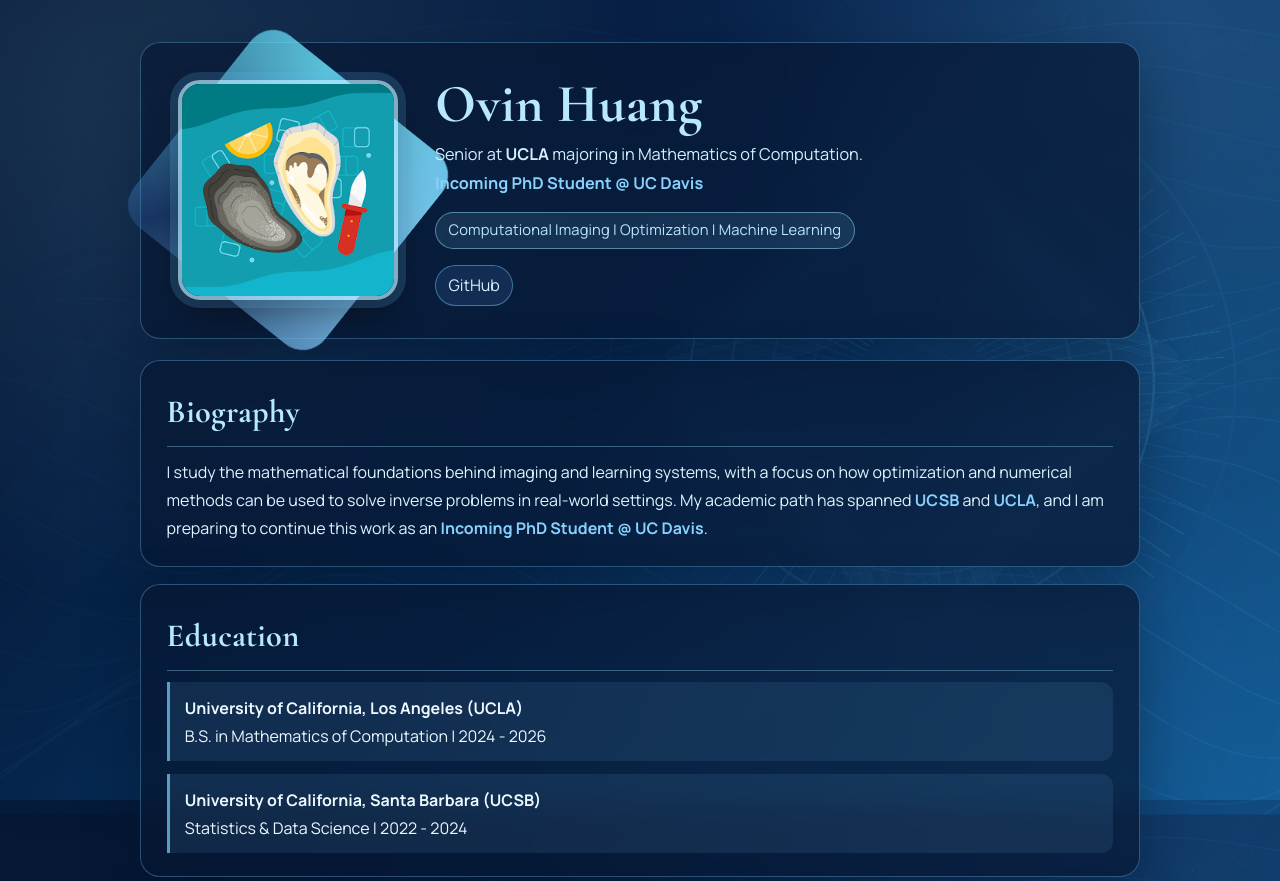
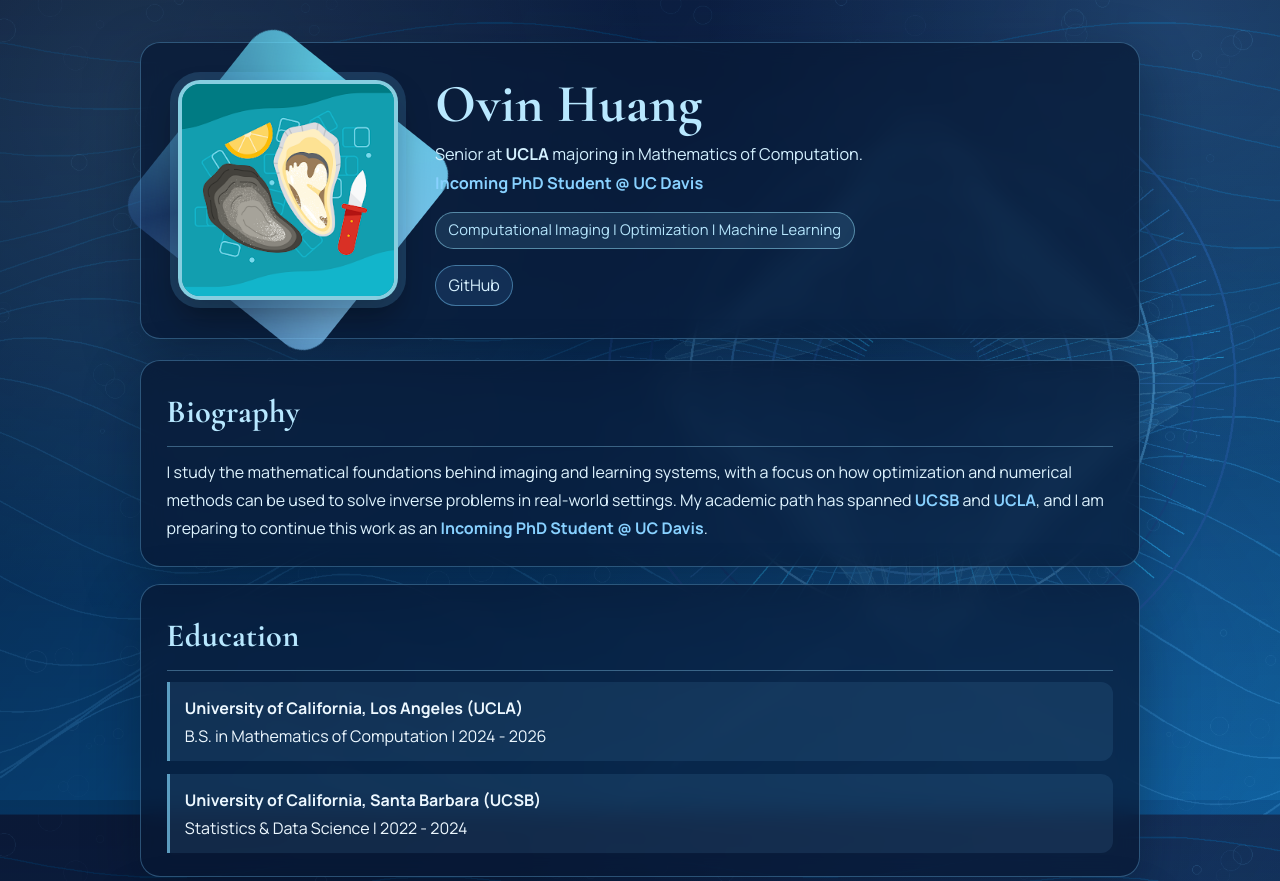
Before and after one commit to Ovin233/Ovin233.github.io, a plain HTML site: page index.html in a window 1280 px wide. Shown: the top 881 px of the page. Drawn offline with nearby package versions, Linux system fonts and the light colour scheme.

Commit message:
Force-refresh avatar and strengthen visible background styling

```diff
--- a/index.html
+++ b/index.html
@@ -35,9 +35,13 @@
             font-family: "Manrope", "Avenir Next", "Segoe UI", sans-serif;
             color: var(--ink-050);
             line-height: 1.75;
-            background:
-                linear-gradient(120deg, rgba(5, 23, 53, 0.95) 8%, rgba(6, 37, 79, 0.82) 46%, rgba(18, 88, 140, 0.75) 100%),
-                url("assets/bg-dharma.png") center center / cover no-repeat fixed;
+            background-image:
+                linear-gradient(120deg, rgba(5, 23, 53, 0.62) 8%, rgba(6, 37, 79, 0.48) 46%, rgba(18, 88, 140, 0.34) 100%),
+                url("assets/bg-dharma-wheel.png?v=20260227a");
+            background-position: center center, 72% 45%;
+            background-size: cover, cover;
+            background-repeat: no-repeat, no-repeat;
+            background-attachment: fixed, fixed;
             position: relative;
             overflow-x: hidden;
         }
@@ -51,12 +55,14 @@
                 radial-gradient(circle at 82% 18%, rgba(103, 187, 255, 0.18), transparent 28%),
                 radial-gradient(circle at 72% 76%, rgba(74, 144, 235, 0.14), transparent 35%);
             pointer-events: none;
-            z-index: -1;
+            z-index: 0;
         }
 
         .page {
             width: min(1000px, calc(100% - 2.5rem));
             margin: 2.6rem auto 4rem;
+            position: relative;
+            z-index: 1;
         }
 
         .hero,
@@ -101,8 +107,9 @@
             border-radius: 22px;
             border: 4px solid rgba(186, 236, 255, 0.7);
             box-shadow: 0 0 0 8px rgba(100, 190, 240, 0.18), 0 18px 30px rgba(0, 0, 0, 0.35);
-            object-fit: cover;
+            object-fit: contain;
             aspect-ratio: 1;
+            background: #128a99;
         }
 
         h1,
@@ -280,7 +287,7 @@
     <div class="page">
         <header class="hero">
             <div class="avatar-wrap">
-                <img class="avatar" src="assets/avatar.png" alt="Ovin Huang avatar" />
+                <img class="avatar" src="assets/avatar-oyster.png?v=20260227a" alt="Ovin Huang avatar" />
             </div>
             <div>
                 <h1>Ovin Huang</h1>
```
Also changed, not shown: assets/avatar-oyster.png (added), assets/bg-dharma-wheel.png (added).
